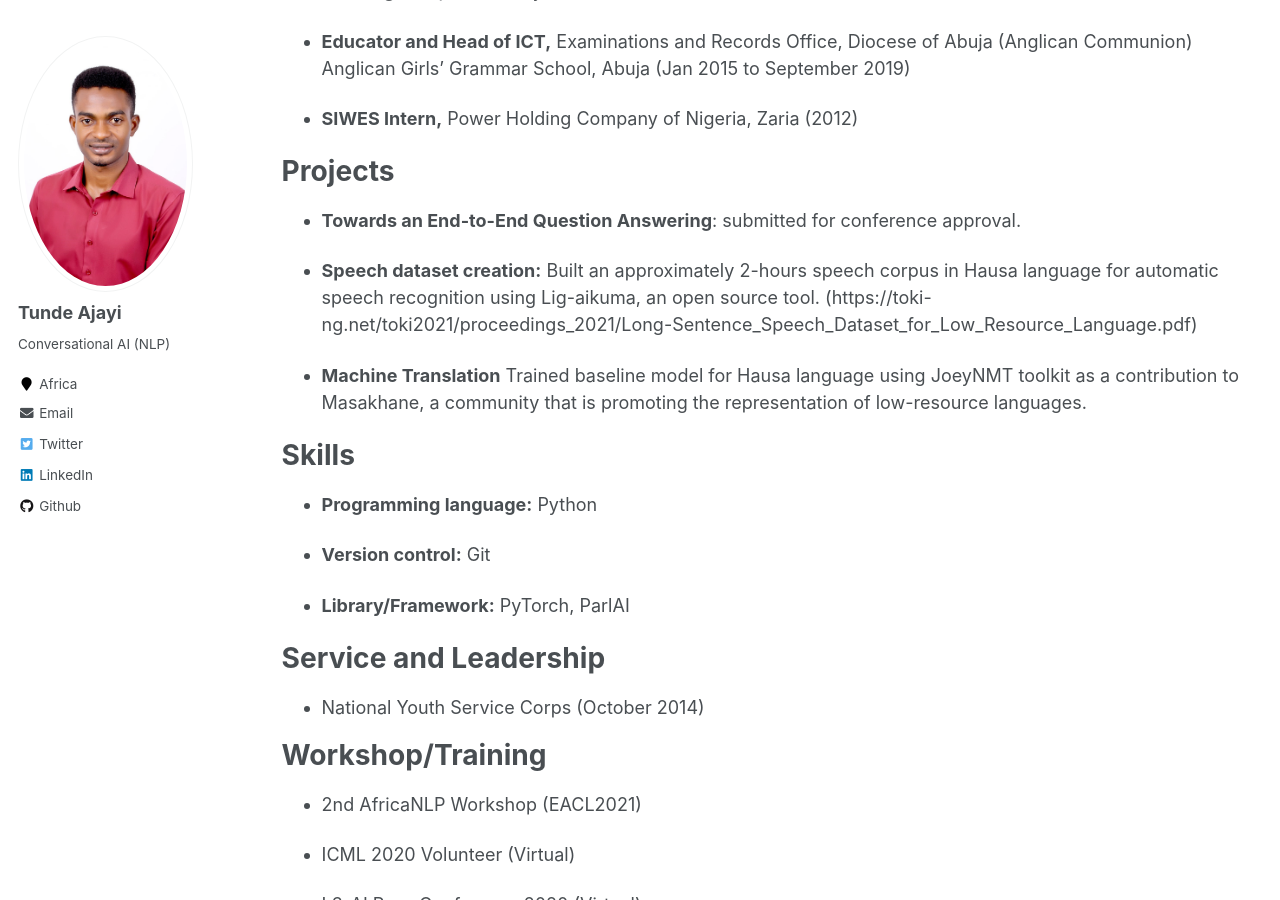
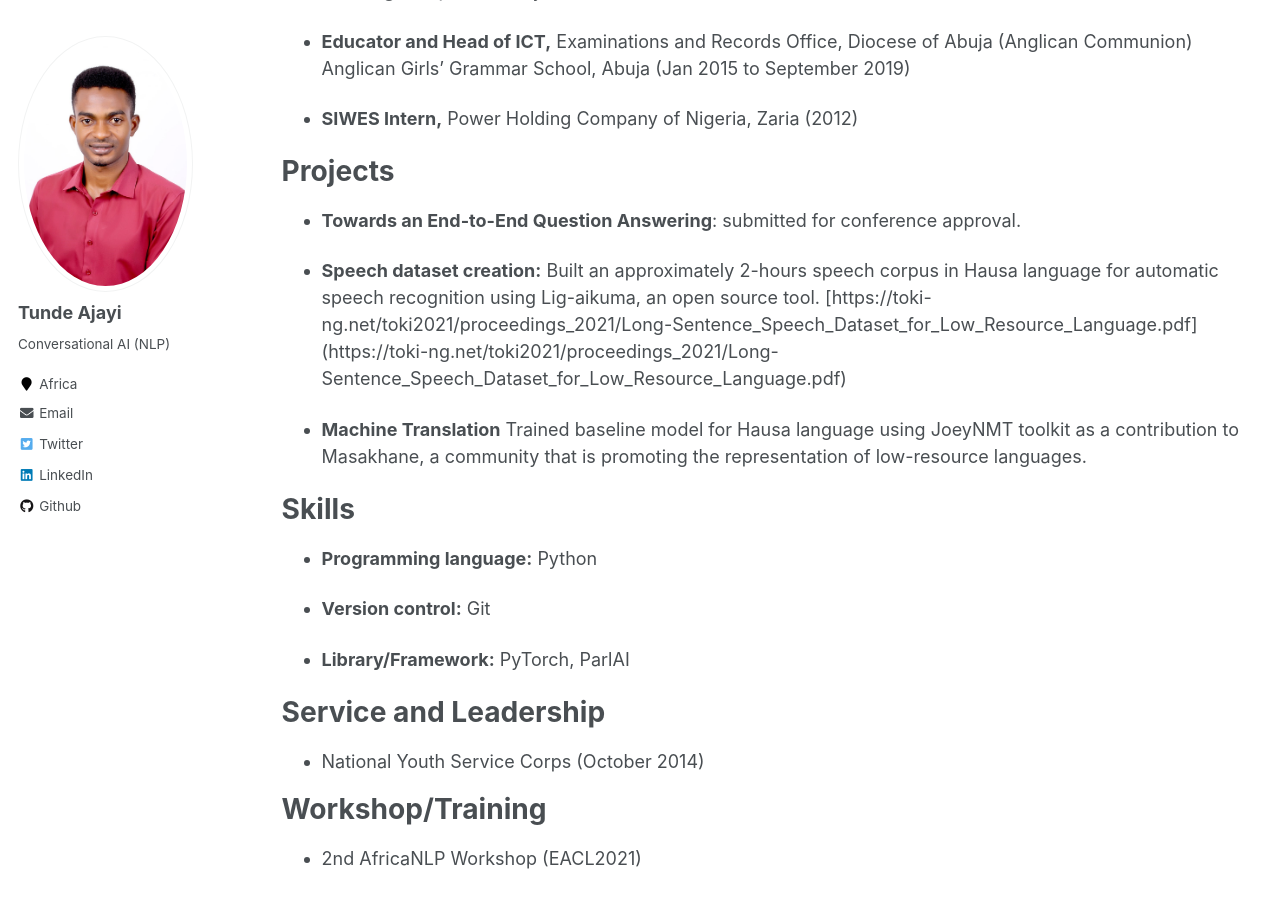
Before and after one commit to tundeajayi/tundeajayi.github.io, a Jekyll site: the page built from _pages/cv.md, in a window 1280 px wide and 900 px high, scrolled down 841 px. Built offline with Jekyll 4.4.1, drawn with Linux system fonts in a browser that asks for light colours; part of the change alters nothing that is shown.

Commit message:
fix link

```diff
--- a/_pages/cv.md
+++ b/_pages/cv.md
@@ -41,7 +41,9 @@ redirect_from:
 ======
 * **Towards an End-to-End Question Answering**: submitted for conference approval.
 
-* **Speech dataset creation:** Built an approximately 2-hours speech corpus in Hausa language for automatic speech recognition using Lig-aikuma, an open source tool. (https://toki-ng.net/toki2021/proceedings_2021/Long-Sentence_Speech_Dataset_for_Low_Resource_Language.pdf)
+* **Speech dataset creation:** Built an approximately 2-hours speech corpus in Hausa language for automatic speech recognition using Lig-aikuma, an open source tool.
+[https://toki-ng.net/toki2021/proceedings_2021/Long-Sentence_Speech_Dataset_for_Low_Resource_Language.pdf]
+(https://toki-ng.net/toki2021/proceedings_2021/Long-Sentence_Speech_Dataset_for_Low_Resource_Language.pdf)
 
 * **Machine Translation** Trained baseline model for Hausa language using JoeyNMT toolkit as a contribution to Masakhane, a community that is promoting the representation of low-resource languages.
 
```
